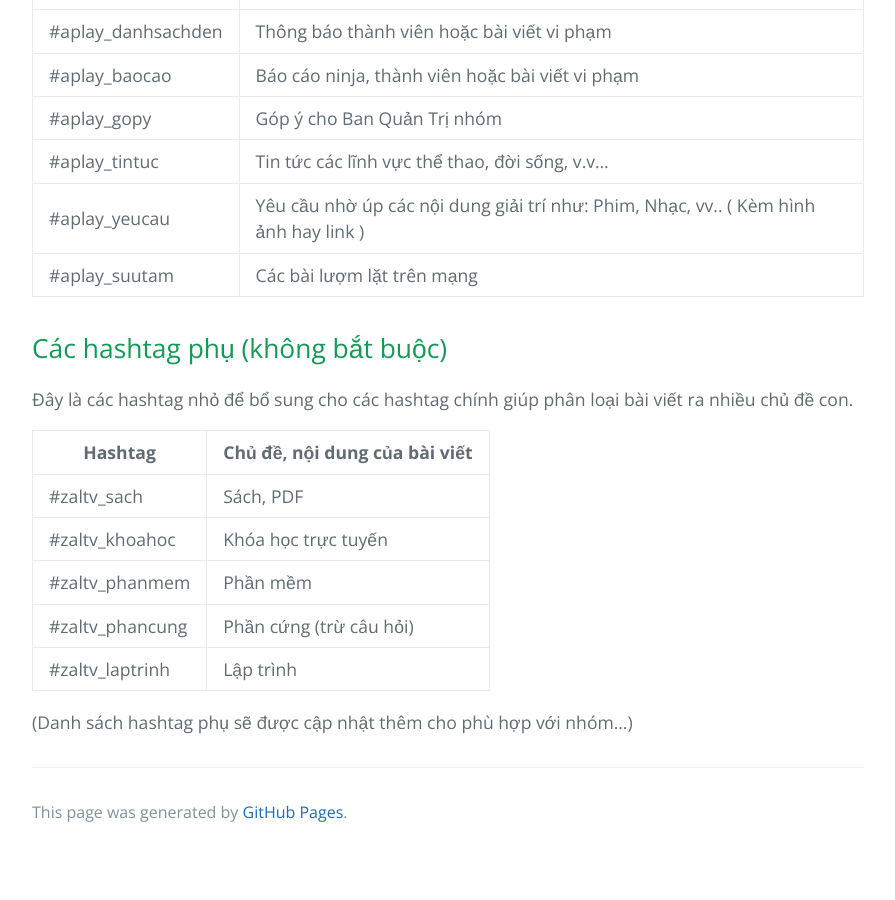
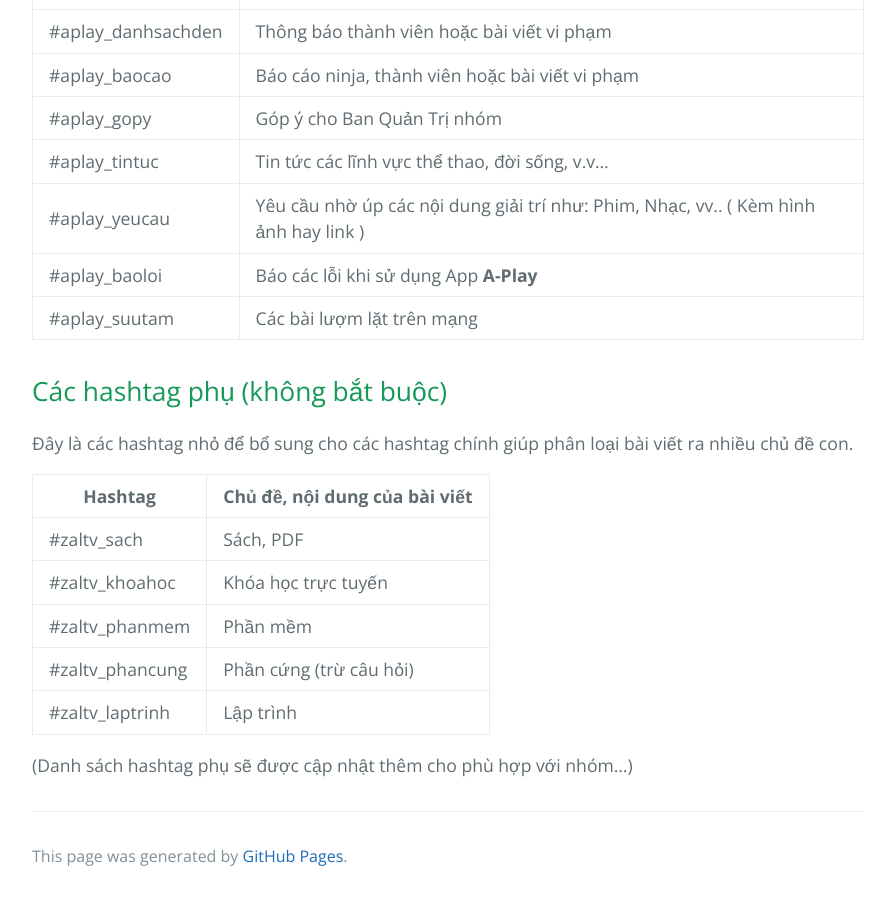
Before and after one commit to huuvinhvn/aplay, a Jekyll site: the page built from hashtags.md, in a window 1280 px wide and 900 px high, scrolled down 1374 px. Shown: the whole window, without its empty margins (192-1087 px from the left). Built offline with Jekyll 4.4.1, drawn with Linux system fonts in a browser that asks for light colours; our own code applies the rules of GitHub Pages for plain Markdown files; before the commit the page ends 2230 px from its top, so only the background shows below that.

Commit message:
Update hashtags.md

```diff
--- a/hashtags.md
+++ b/hashtags.md
@@ -27,6 +27,7 @@ Nhằm mục đích phân loại nội dung cũng như giúp các bạn dễ dà
 | #aplay_gopy       | Góp ý cho Ban Quản Trị nhóm                      |
 | #aplay_tintuc     | Tin tức các lĩnh vực thể thao, đời sống, v.v...                                |
 | #aplay_yeucau     | Yêu cầu nhờ úp các nội dung giải trí như: Phim, Nhạc, vv.. ( Kèm hình ảnh hay link )      |
+| #aplay_baoloi     | Báo các lỗi khi sử dụng App **A-Play**                       |
 | #aplay_suutam     | Các bài lượm lặt trên mạng                        |
 
 ## Các hashtag phụ (không bắt buộc)
```
